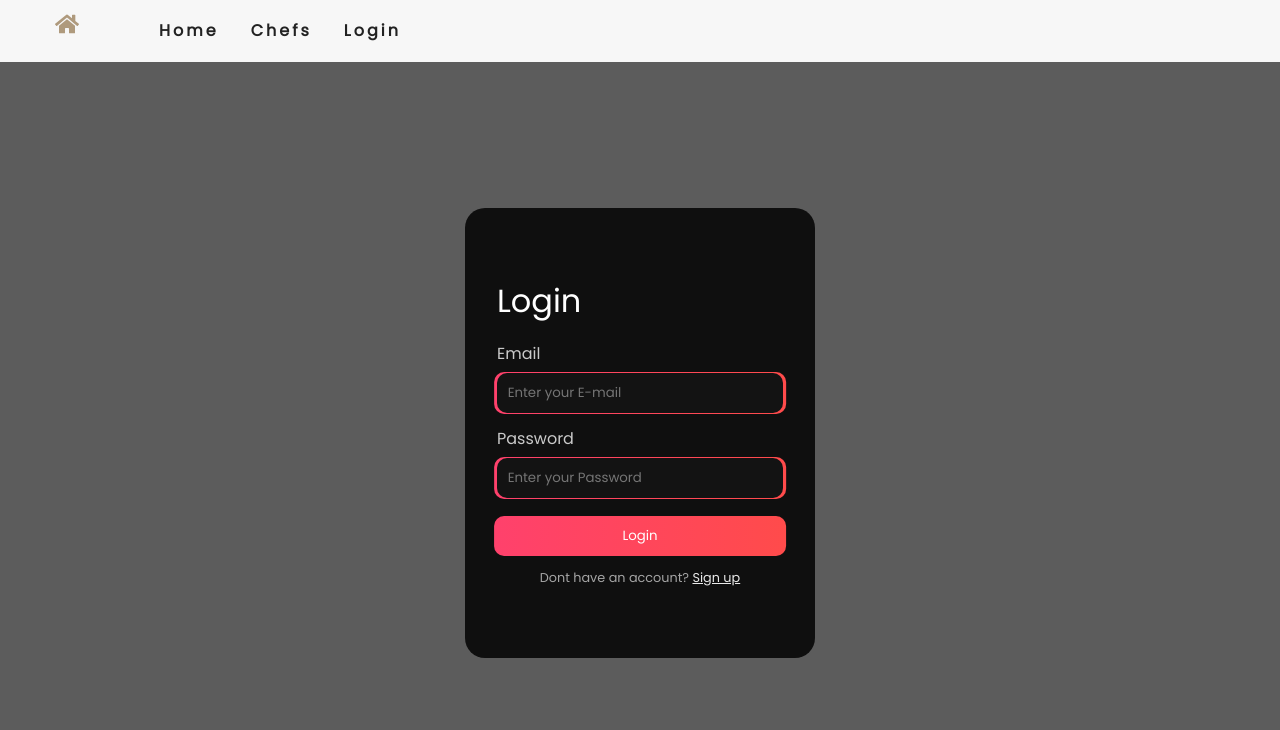
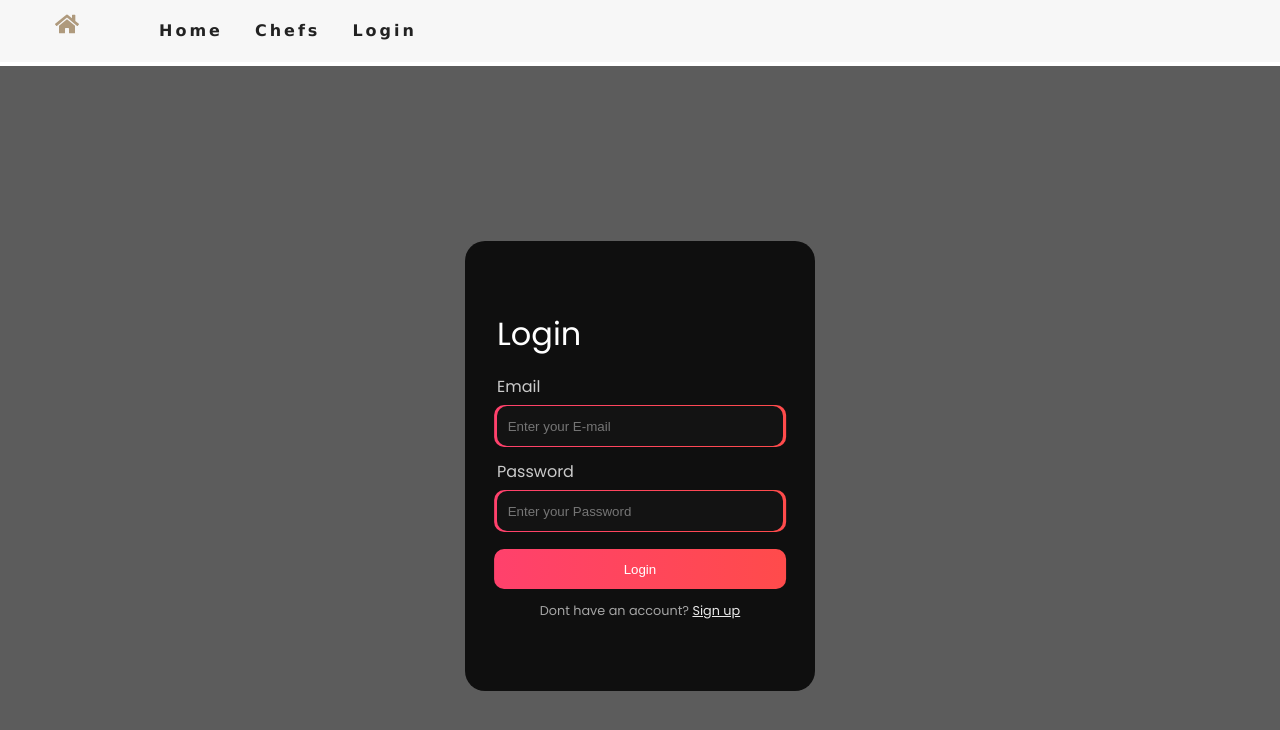
Before and after one commit to yashiazize/CapstoneProject, a React (Create React App) app in the folder front-end/: page /users/login in a window 1280 px wide. Shown: the top 730 px of the page. Built offline with nearby package versions, Linux system fonts and the light colour scheme; no server answers; what @mobiscroll/react would draw is missing.

Commit message:
fix form, add section tag

```diff
--- a/front-end/src/Components/LoginForm.js
+++ b/front-end/src/Components/LoginForm.js
@@ -1,8 +1,9 @@
 import { Link } from "react-router-dom";
-import "../Styles/LoginForm.css"
+import "../Styles/LoginForm.css";
 
 const LoginForm = () => {
   return (
+    <section>
       <div className="container">
         <p className="heading"> Login </p>
         <div className="box">
@@ -14,14 +15,22 @@ const LoginForm = () => {
         <div className="box">
           <p>Password</p>
           <div>
-          <input type="password" name="" id="" placeholder="Enter your Password" />
+            <input
+              type="password"
+              name=""
+              id=""
+              placeholder="Enter your Password"
+            />
           </div>
         </div>
         <button className="loginBtn">Login</button>
-      <p className="text"> Dont have an account? <Link to="/users/new">Sign up</Link></p>
+        <p className="text">
+          {" "}
+          Dont have an account? <Link to="/users/new">Sign up</Link>
+        </p>
       </div>
+    </section>
   );
 };
 
-
 export default LoginForm;
--- a/front-end/src/Components/SignUpForm.js
+++ b/front-end/src/Components/SignUpForm.js
@@ -10,6 +10,7 @@ const SignUpForm = () => {
   };
 
   return (
+    <section>
       <div className="container">
         <p className="heading"> Sign Up </p>
         <div className="box">
@@ -60,6 +61,7 @@ const SignUpForm = () => {
         </div>
         <button className="loginBtn">Sign Up</button>
       </div>
+    </section>
   );
 };
 
--- a/front-end/src/Styles/LoginForm.css
+++ b/front-end/src/Styles/LoginForm.css
@@ -1,14 +1,12 @@
 @import url('https://fonts.googleapis.com/css2?family=Poppins&display=swap');
 
-* {
+
+section {
+    display: flex;
     margin:0;
     padding:0;
     box-sizing: border-box;
     font-family: 'Poppins', sans-serif;
-}
-
-body {
-    display: flex;
     justify-content: center;
     align-items: center;
     height: 100vh;
--- a/front-end/src/Styles/SignUpForm.css
+++ b/front-end/src/Styles/SignUpForm.css
@@ -1,24 +1,23 @@
 @import url('https://fonts.googleapis.com/css2?family=Poppins&display=swap');
 
-* {
+
+
+section {
+    display: flex;
     margin:0;
     padding:0;
     box-sizing: border-box;
     font-family: 'Poppins', sans-serif;
-}
-
-body {
-    display: flex;
     justify-content: center;
     align-items: center;
     height: 100vh;
-    background: rgb(238, 234, 234);
+    background: rgb(255, 19, 19);
 }
 
 .container {
     background: rgb(15, 15, 15);
     width: 350px;
-    height: 600px;
+    height: 100vh;
     border-radius: 20px;
     display: flex;
     justify-content: center;
```
Lines whose indentation alone changed are shown as unchanged.
